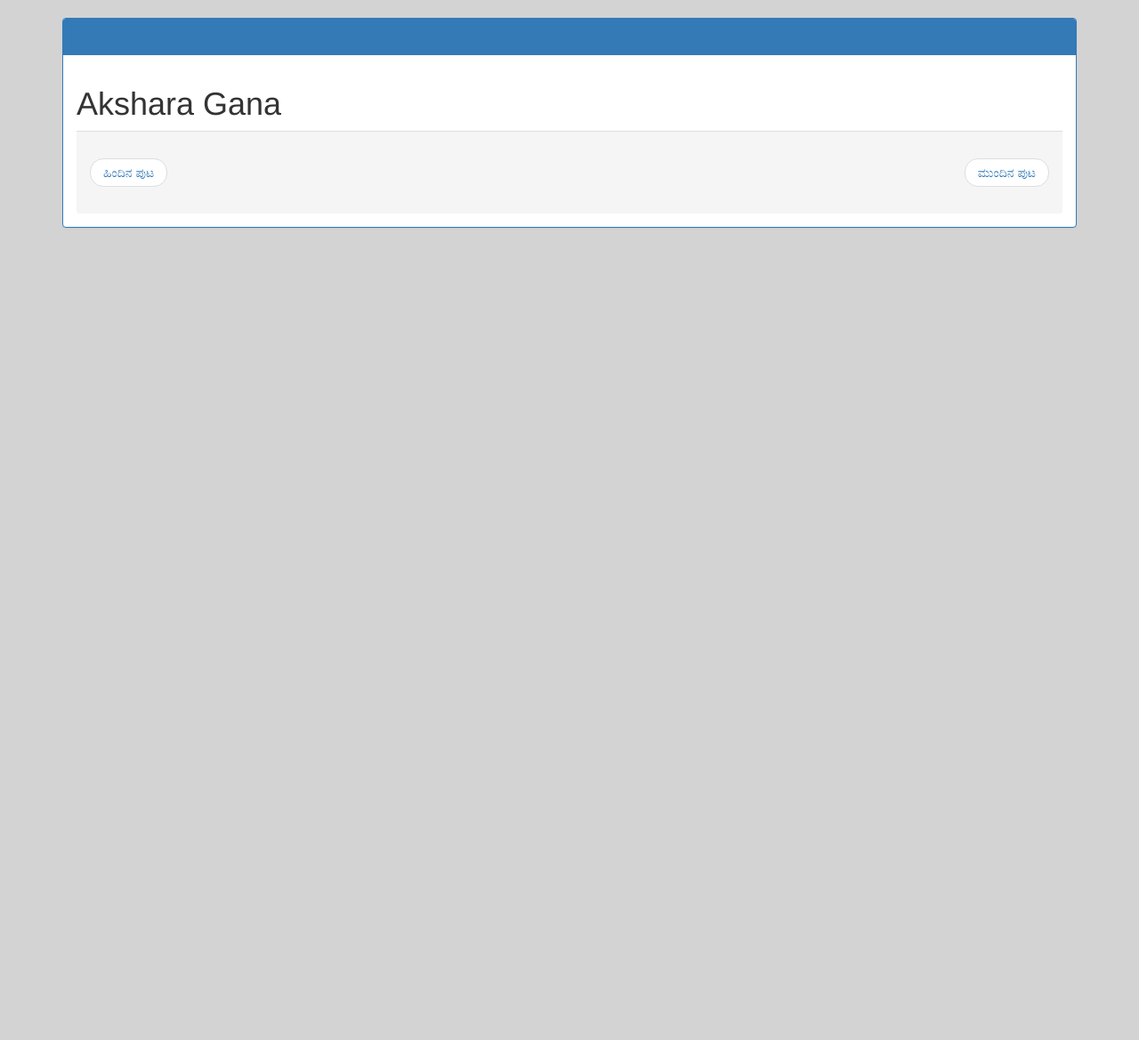
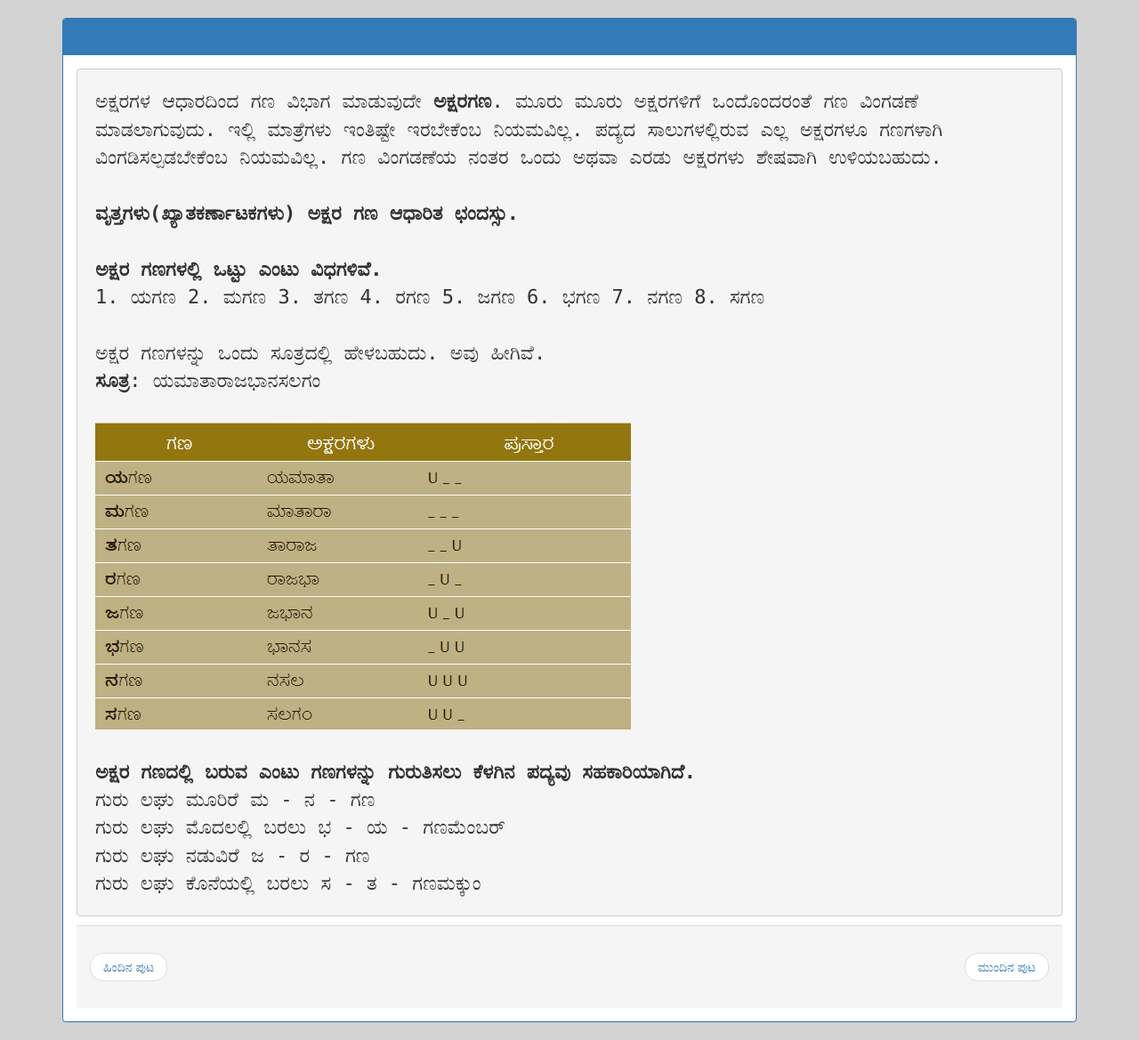
Before and after one commit to anuprshetty/chandassu, a Flask app: template templates/gana/akshara_gana.html in a window 1280 px wide. Shown: the part 75-1244 px from the top of the page at 89% size. Before the commit the page ends 331 px from the top, so only its background shows below. Run offline with Flask 3, Linux system fonts and the light colour scheme; the template is opened without the code that fills it, so the values that code supplies are empty; some libraries are stand-ins or nearby versions.

Commit message:
routing for akshara gana

```diff
--- a/templates/gana/akshara_gana.html
+++ b/templates/gana/akshara_gana.html
@@ -1,3 +1,21 @@
 <!DOCTYPE html> {% extends 'base.html' %} {% block body %}
-<h1>Akshara Gana</h1>
+<pre class="pre-wrap">
+ಅಕ್ಷರಗಳ ಆಧಾರದಿಂದ ಗಣ ವಿಭಾಗ ಮಾಡುವುದೇ <b>ಅಕ್ಷರಗಣ</b>. ಮೂರು ಮೂರು ಅಕ್ಷರಗಳಿಗೆ ಒಂದೊಂದರಂತೆ ಗಣ ವಿಂಗಡಣೆ ಮಾಡಲಾಗುವುದು. ಇಲ್ಲಿ ಮಾತ್ರೆಗಳು ಇಂತಿಷ್ಟೇ ಇರಬೇಕೆಂಬ ನಿಯಮವಿಲ್ಲ. ಪದ್ಯದ ಸಾಲುಗಳಲ್ಲಿರುವ ಎಲ್ಲ ಅಕ್ಷರಗಳೂ ಗಣಗಳಾಗಿ ವಿಂಗಡಿಸಲ್ಪಡಬೇಕೆಂಬ ನಿಯಮವಿಲ್ಲ. ಗಣ ವಿಂಗಡಣೆಯ ನಂತರ ಒಂದು ಅಥವಾ ಎರಡು ಅಕ್ಷರಗಳು ಶೇಷವಾಗಿ ಉಳಿಯಬಹುದು.
+
+<b>ವೃತ್ತಗಳು(ಖ್ಯಾತಕರ್ಣಾಟಕಗಳು) ಅಕ್ಷರ ಗಣ ಆಧಾರಿತ ಛಂದಸ್ಸು.</b>
+
+<b>ಅಕ್ಷರ ಗಣಗಳಲ್ಲಿ ಒಟ್ಟು ಎಂಟು ವಿಧಗಳಿವೆ.</b>
+1. ಯಗಣ 2. ಮಗಣ 3. ತಗಣ 4. ರಗಣ 5. ಜಗಣ 6. ಭಗಣ 7. ನಗಣ 8. ಸಗಣ
+
+ಅಕ್ಷರ ಗಣಗಳನ್ನು ಒಂದು ಸೂತ್ರದಲ್ಲಿ ಹೇಳಬಹುದು. ಅವು ಹೀಗಿವೆ.
+<b>ಸೂತ್ರ</b>: ಯಮಾತಾರಾಜಭಾನಸಲಗಂ
+
+<img src="{{url_for('static',filename='images/gana/akshara_gana.png')}}" />
+
+<b>ಅಕ್ಷರ ಗಣದಲ್ಲಿ ಬರುವ ಎಂಟು ಗಣಗಳನ್ನು ಗುರುತಿಸಲು ಕೆಳಗಿನ ಪದ್ಯವು ಸಹಕಾರಿಯಾಗಿದೆ.</b>
+ಗುರು ಲಘು ಮೂರಿರೆ ಮ - ನ - ಗಣ
+ಗುರು ಲಘು ಮೊದಲಲ್ಲಿ ಬರಲು ಭ - ಯ - ಗಣಮೆಂಬರ್
+ಗುರು ಲಘು ನಡುವಿರೆ ಜ - ರ - ಗಣ
+ಗುರು ಲಘು ಕೊನೆಯಲ್ಲಿ ಬರಲು ಸ - ತ - ಗಣಮಕ್ಕುಂ
+</pre>
 {% endblock %}
```
Also changed, not shown: blueprints/gana.py (+8 -1 lines), static/images/gana/akshara_gana.png (added).
